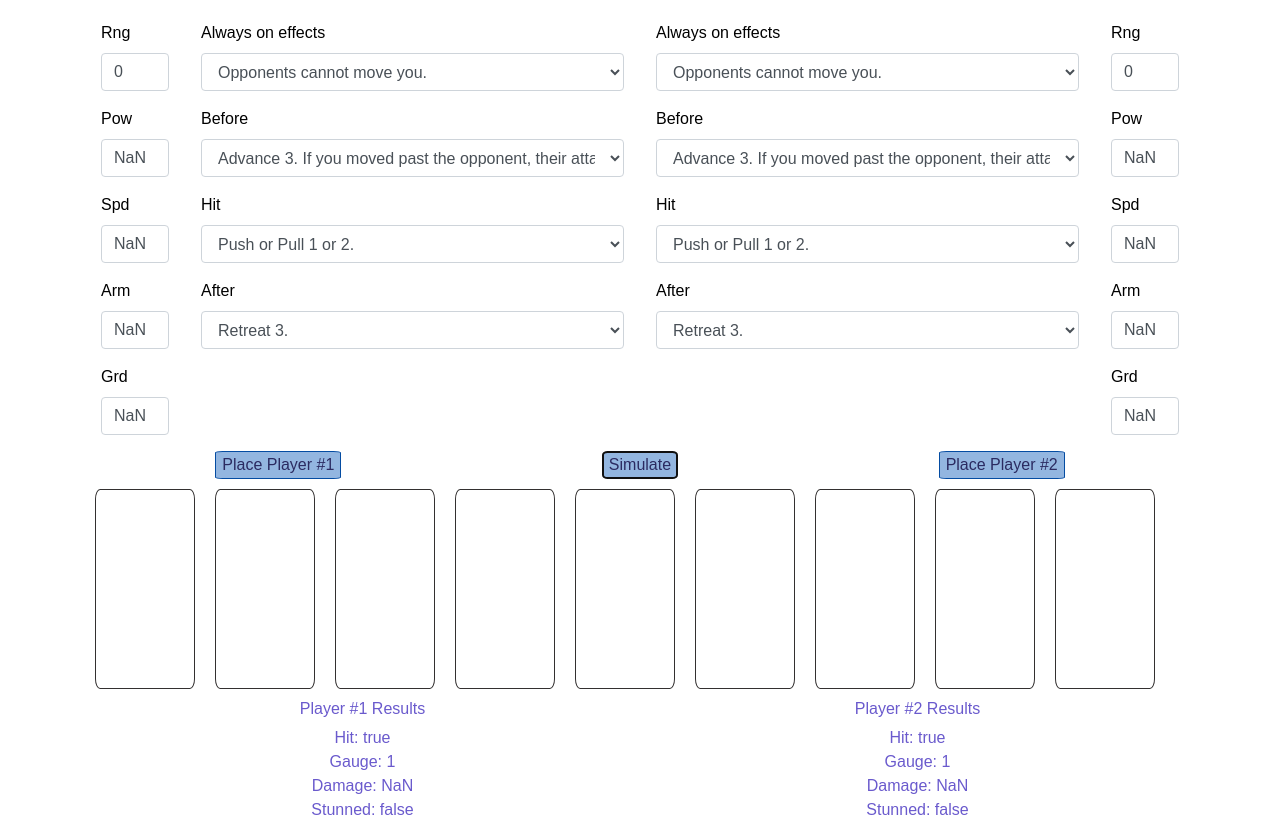
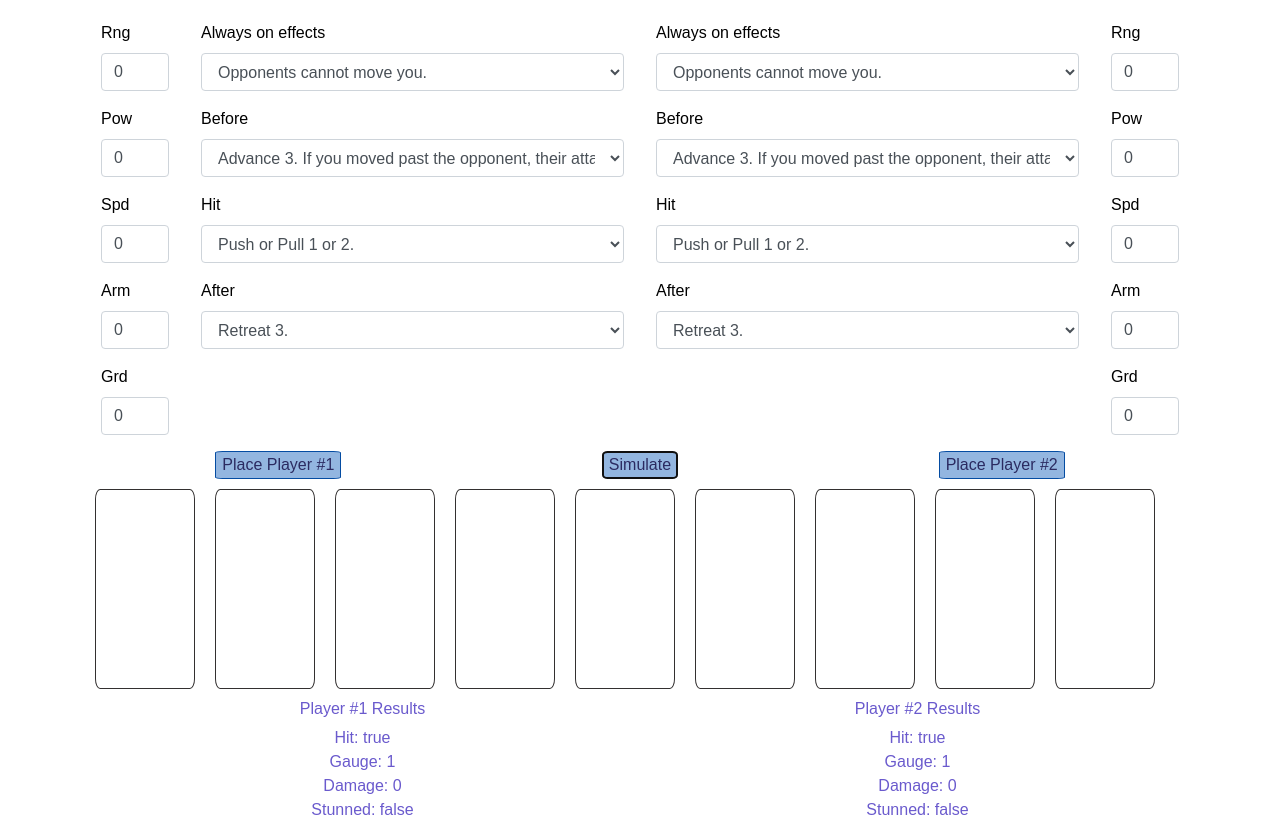
Before and after one commit to Cuddl3s/exceed-app, a website built with webpack: page src/index.html in a window 1280 px wide. Both pictures are taken after a click on the button "Simulate". Shown: the part 54-876 px from the top of the page. Built offline with nearby package versions, Linux system fonts and the light colour scheme.

Commit message:
latest fixes

```diff
--- a/src/index.html
+++ b/src/index.html
@@ -27,6 +27,7 @@
                 class="form-control"
                 name="attr-range"
                 type="text"
+                value="0"
               />
             </div>
             <div class="attribute">
@@ -36,6 +37,7 @@
                 class="form-control"
                 name="attr-power"
                 type="text"
+                value="0"
               />
             </div>
             <div class="attribute">
@@ -45,6 +47,7 @@
                 class="form-control"
                 name="attr-speed"
                 type="text"
+                value="0"
               />
             </div>
             <div class="attribute">
@@ -54,6 +57,7 @@
                 class="form-control"
                 name="attr-armor"
                 type="text"
+                value="0"
               />
             </div>
             <div class="attribute">
@@ -63,6 +67,7 @@
                 class="form-control"
                 name="attr-guard"
                 type="text"
+                value="0"
               />
             </div>
           </div>
@@ -102,6 +107,7 @@
                 class="form-control"
                 name="attr-range"
                 type="text"
+                value="0"
               />
             </div>
             <div class="attribute">
--- a/src/scripts/index.ts
+++ b/src/scripts/index.ts
@@ -253,6 +253,12 @@ const simulateFight = (
 ) => {
   clearResults();
 
+  playerOne.card.attributes.range = getRange("#range-one");
+  playerTwo.card.attributes.range = getRange("#range-two");
+
+  console.log(playerOne.card.attributes.range);
+  console.log(playerOne.card.attributes.speed);
+
   const [attacker, defender] = compareSpeeds(playerOne, playerTwo);
   const attackerResults = runAttack(attacker, defender);
   const defenderResults = runAttack(defender, attacker);
@@ -270,7 +276,7 @@ const getRange = (player): Range => {
   let from = 0,
     to = 0;
 
-  if (input === "string") {
+  if (typeof input === "string") {
     if (input.length === 1) {
       from = parseInt(input);
       to = from;
@@ -284,26 +290,19 @@ const getRange = (player): Range => {
   return [from, to];
 };
 
-const attributeReferencePlayerOne = "-one";
-const attributeReferencePlayerTwo = "-two";
-const attributesHtml = (attributeReference) => {
-  return {
-    speed: `speed${attributeReference}`,
-    power: `power${attributeReference}`,
-    armor: `armor${attributeReference}`,
-    guard: `guard${attributeReference}`,
-  };
-};
-
 $(() => {
   initTriggerSelects();
 
   const playerOneDiv = "#configurator1";
   const playerTwoDiv = "#configurator2";
-  const power = $("#power-one").val();
-  const armor = $("#armor-one").val();
-  const guard = $("#guard-one").val();
-  const speed = $("#speed-one").val();
+  const powerOne = $("#power-one").val();
+  const armorOne = $("#armor-one").val();
+  const guardOne = $("#guard-one").val();
+  const speedOne = $("#speed-one").val();
+  const powerTwo = $("#power-two").val();
+  const armorTwo = $("#armor-two").val();
+  const guardTwo = $("#guard-two").val();
+  const speedTwo = $("#speed-two").val();
 
   playerConfigurators.push($(playerOneDiv), $(playerTwoDiv));
 
@@ -311,23 +310,11 @@ $(() => {
     move: 0,
     card: {
       attributes: {
-        range: getRange("#range-one"),
-        speed:
-          typeof attributesHtml(attributeReferencePlayerOne).speed === "string"
-            ? parseInt(attributesHtml(attributeReferencePlayerOne).speed)
-            : 0,
-        power:
-          typeof attributesHtml(attributeReferencePlayerOne).power === "string"
-            ? parseInt(attributesHtml(attributeReferencePlayerOne).power)
-            : 0,
-        armor:
-          typeof attributesHtml(attributeReferencePlayerOne).armor === "string"
-            ? parseInt(attributesHtml(attributeReferencePlayerOne).armor)
-            : 0,
-        guard:
-          typeof attributesHtml(attributeReferencePlayerOne).guard === "string"
-            ? parseInt(attributesHtml(attributeReferencePlayerOne).guard)
-            : 0,
+        range: [0, 0],
+        speed: typeof speedOne === "string" ? parseInt(speedOne) : 0,
+        power: typeof powerOne === "string" ? parseInt(powerOne) : 0,
+        armor: typeof armorOne === "string" ? parseInt(armorOne) : 0,
+        guard: typeof guardOne === "string" ? parseInt(guardOne) : 0,
       },
       triggers: {
         alwaysOn: always_on,
@@ -345,23 +332,11 @@ $(() => {
     move: 0,
     card: {
       attributes: {
-        range: getRange("#range-two"),
-        speed:
-          typeof attributesHtml(attributeReferencePlayerTwo).speed === "string"
-            ? parseInt(attributesHtml(attributeReferencePlayerTwo).speed)
-            : 0,
-        power:
-          typeof attributesHtml(attributeReferencePlayerTwo).power === "string"
-            ? parseInt(attributesHtml(attributeReferencePlayerTwo).power)
-            : 0,
-        armor:
-          typeof attributesHtml(attributeReferencePlayerTwo).armor === "string"
-            ? parseInt(attributesHtml(attributeReferencePlayerTwo).armor)
-            : 0,
-        guard:
-          typeof attributesHtml(attributeReferencePlayerTwo).guard === "string"
-            ? parseInt(attributesHtml(attributeReferencePlayerTwo).guard)
-            : 0,
+        range: [0, 0],
+        speed: typeof speedTwo === "string" ? parseInt(speedTwo) : 0,
+        power: typeof powerTwo === "string" ? parseInt(powerTwo) : 0,
+        armor: typeof armorTwo === "string" ? parseInt(armorTwo) : 0,
+        guard: typeof guardTwo === "string" ? parseInt(guardTwo) : 0,
       },
       triggers: {
         alwaysOn: always_on,
```
